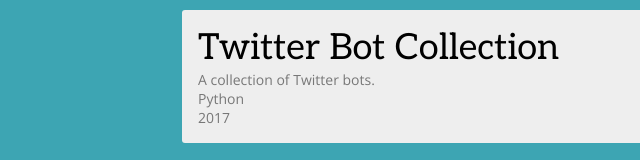
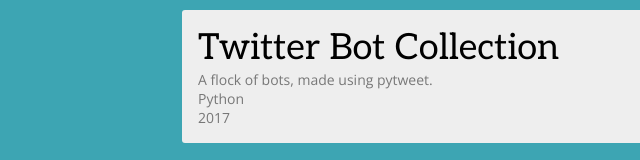
Before and after one commit to almightyJanitor/almightyJanitor.github.io, a plain HTML site: page index.html in a window 1280 px wide. Shown: the part 568-728 px from the top of the page, 4-644 px from the left. Drawn offline with nearby package versions, Linux system fonts and the light colour scheme.

Commit message:
Update index.html

```diff
--- a/index.html
+++ b/index.html
@@ -43,7 +43,7 @@
 
          <a href="https://twitter.com/EmilyHou12/lists/my-twitter-bots/members">
             <p class="project-title">Twitter Bot Collection</p>
-            <p>A collection of Twitter bots.</p>
+            <p>A flock of bots, made using pytweet.</p>
             <p>Python</p>
             <p class="date"> 2017</p>
         </a>
```
